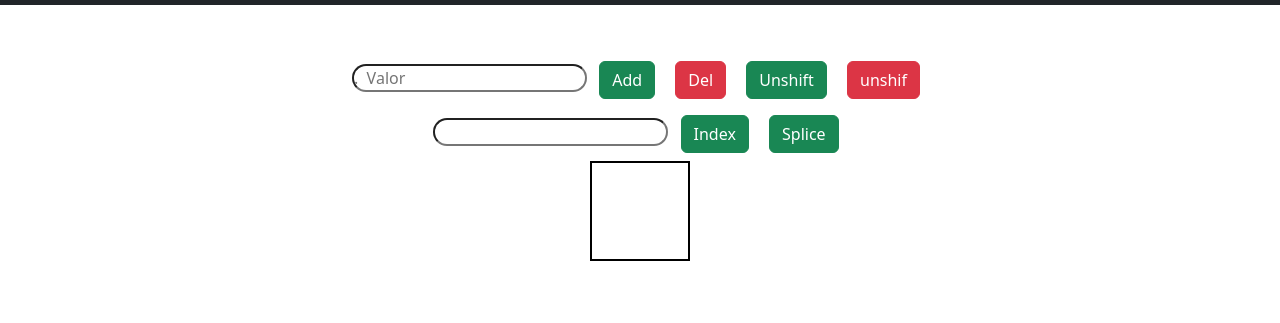
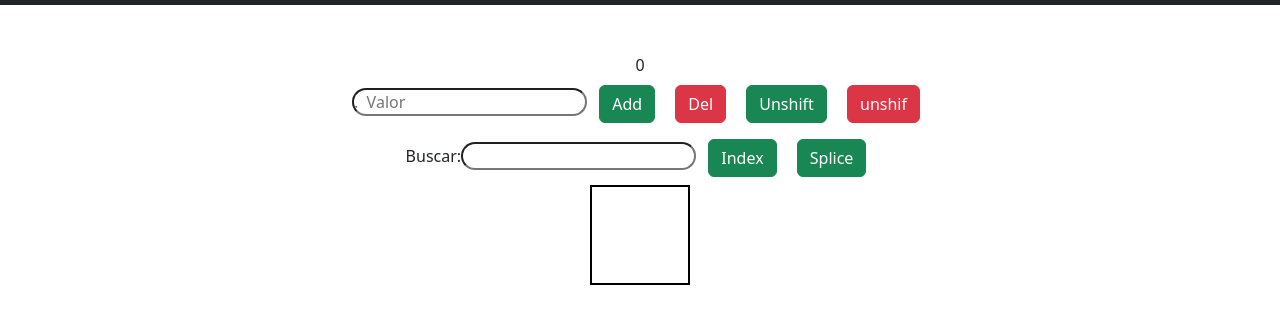
Before and after one commit to Ramguel1/array, a plain HTML site: page index.html in a window 1280 px wide. Shown: the part 45-368 px from the top of the page. Drawn offline with Linux system fonts and the light colour scheme.

Commit message:
Update index.html

```diff
--- a/index.html
+++ b/index.html
@@ -18,19 +18,22 @@
 
 <center></center>
 
+      <div  id="nums">0</div>
 <input type="text" id="item" placeholder=".  Valor">
     <button id="btnAdd"  class="btn btn-success m-2 w-5">Add</button>
     <button id="reset" class="btn btn-danger m-2 w-5">Del</button>
     <button id="uns" class="btn btn-success m-2 w-5">Unshift</button>
     <button id="borra"  class="btn btn-danger m-2 w-5">unshif</button>
     <br>
-    <td colspan="2"><input type="text" id="index"></td>
+    <td colspan="2">Buscar:<input type="text" id="index"></td>
 
     <button id="btnIndex"  class="btn btn-success m-2 w-5">Index</button>
     <button id="splice"  class="btn btn-success m-2 w-5">Splice</button>
     <div id="items">
     </div>
+
 </center>
+
             <script src="app.js"></script>
             <script src="sweetalert2.all.min.js"></script>
 
```
